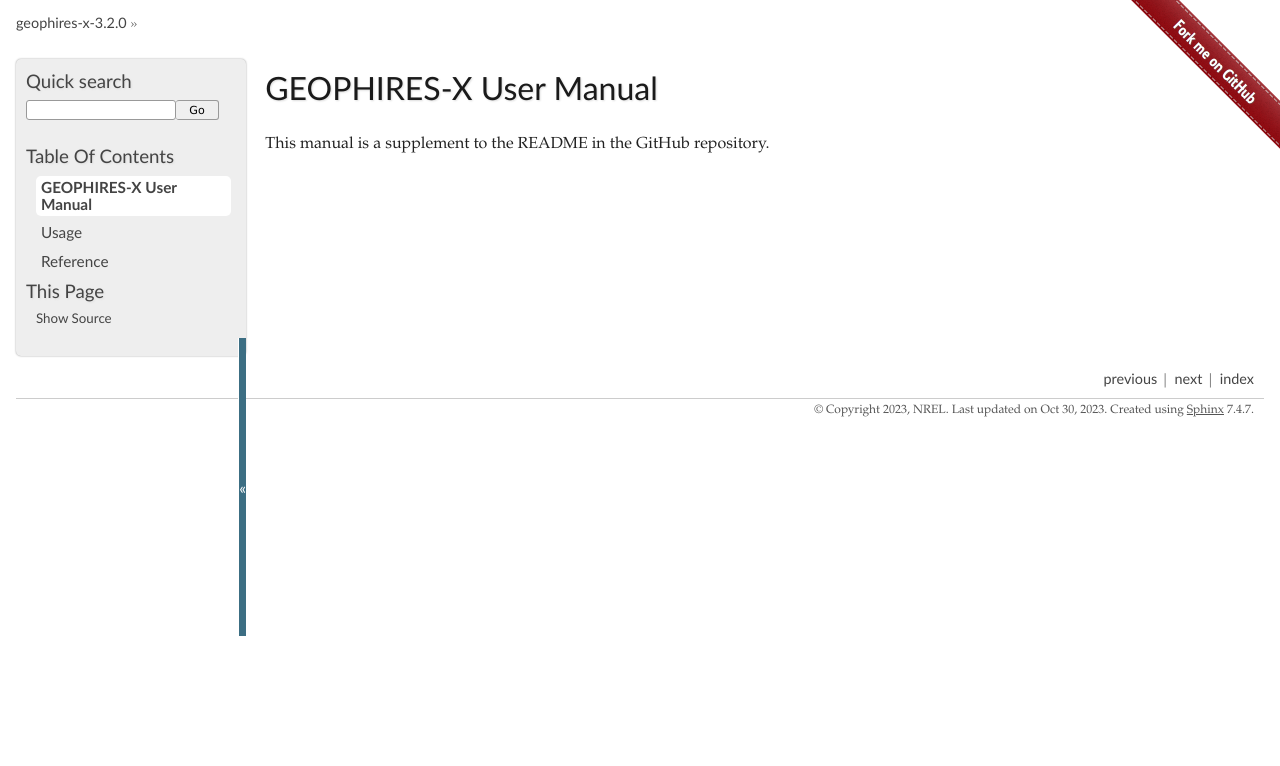
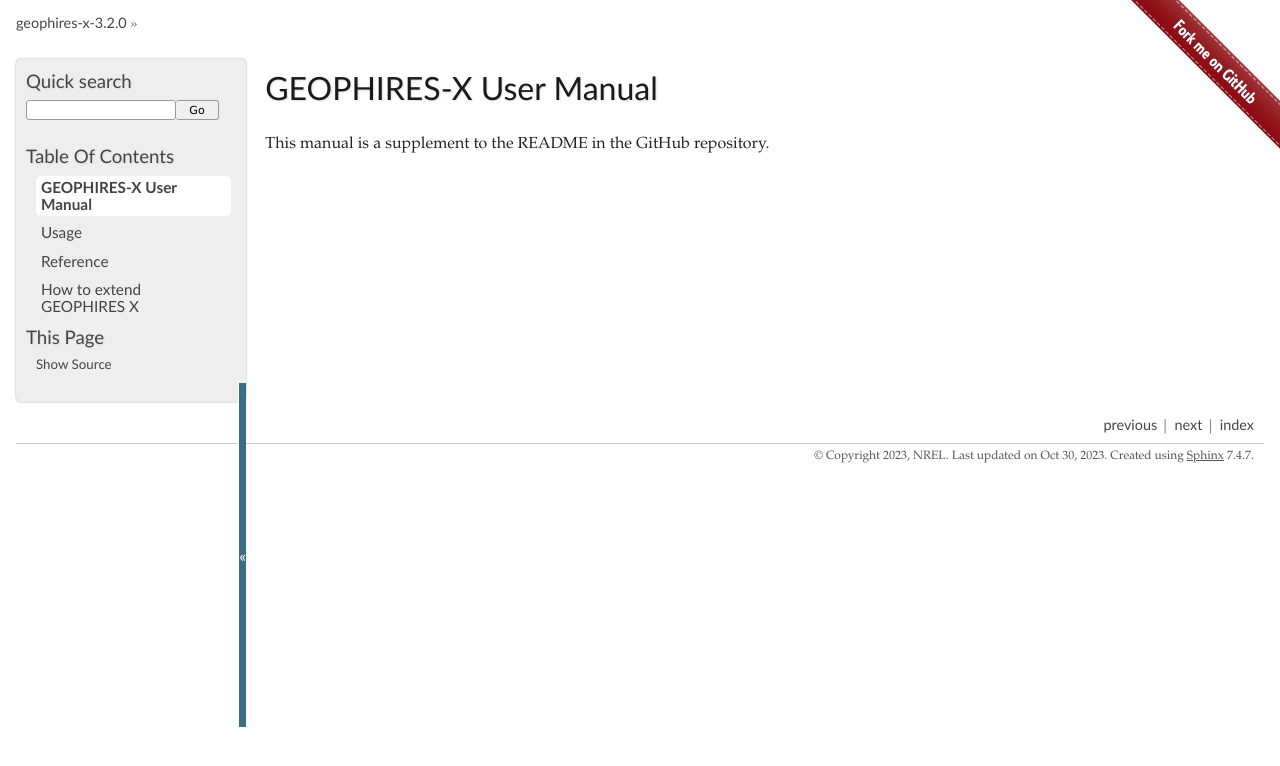
Before and after one commit to NREL/GEOPHIRES-X, a Sphinx documentation site: the page built from docs/overview.rst, in a window 1280 px wide. Shown: the top 766 px of the page. Built offline with Sphinx 7.4.7, drawn with Linux system fonts in a browser that asks for light colours; pages that are not in the unit, such as notebooks, are missing from menus; some of the changed lines change nothing that is shown.

Commit message:
Enable sphinx m2r2 extension for markdown rendering

```diff
--- a/docs/conf.py
+++ b/docs/conf.py
@@ -10,8 +10,9 @@
     'sphinx.ext.napoleon',
     'sphinx.ext.todo',
     'sphinx.ext.viewcode',
+    'm2r2',
 ]
-source_suffix = '.rst'
+source_suffix = ['.rst', '.md']
 master_doc = 'index'
 project = 'geophires-x'
 year = '2023'
--- a/docs/requirements.txt
+++ b/docs/requirements.txt
@@ -1,2 +1,3 @@
 sphinx>=1.3
 sphinx-py3doc-enhanced-theme
+m2r2
```
